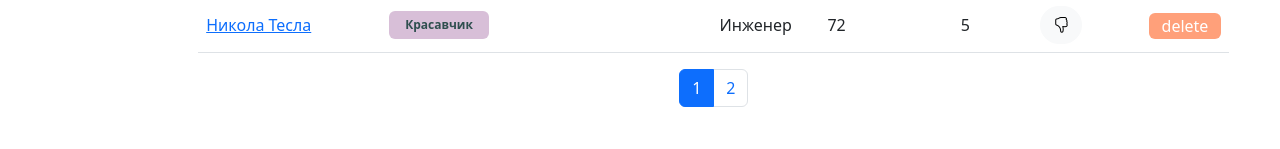
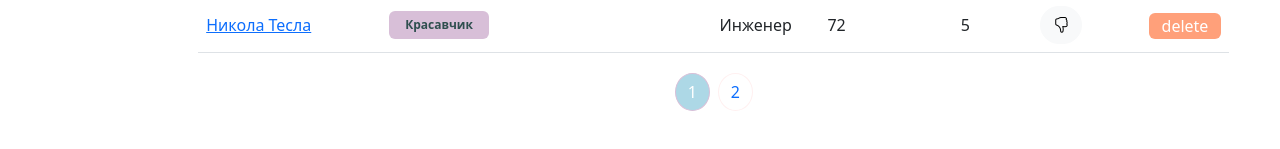
Before and after one commit to V-Ivanich/project_Fast-company, a React (Create React App) app: page /users in a window 1280 px wide. Shown: the part 535-684 px from the top of the page. Built offline with nearby package versions, Linux system fonts and the light colour scheme.

Commit message:
works projects

```diff
--- a/src/App.js
+++ b/src/App.js
@@ -3,7 +3,7 @@ import Users from "./components/users";
 import MenuNav from "./components/menuNav";
 import Main from "./components/layouts/main";
 import Login from "./components/layouts/login";
-// import NotFound from "./components/not_found";
+import NotFound from "./components/not_found";
 import { Switch, Route } from "react-router-dom";
 
 const App = () => {
@@ -14,6 +14,7 @@ const App = () => {
         <Route path="/" exact component={Main} />
         <Route path="/login" component={Login} />
         <Route path="/users/:idParams?" component={Users} />
+        <Route component={NotFound} />
       </Switch>
     </>
   );
--- a/src/components/cardUser.jsx
+++ b/src/components/cardUser.jsx
@@ -1,15 +1,22 @@
 import React from "react";
 import photo from "../image/ava.png";
+import QualitiesList from "./qualitiesList";
+import { useHistory } from "react-router-dom";
+import PropTypes from "prop-types";
 
-const CardUser = (id) => {
-  console.log("card-");
-  return (
+const CardUser = ({ id, data }) => {
+  const history = useHistory();
+  const user = data.find((item) => item._id === id);
+  return !user ? (
+    <h2>Loading ...</h2>
+  ) : (
+    <div className="container">
       <div
         className="card"
         style={{
           width: "18rem",
           background: "#dcdcdc",
-        marginLeft: "5%"
+          marginTop: "10px"
         }}
       >
         <img
@@ -20,25 +27,38 @@ const CardUser = (id) => {
             width: "100px",
             height: "100px",
             display: "block",
-          margin: "6px 0px 0px 20%"
+            margin: "10px 0px 0px 15%"
           }}
         />
         <div className="card-body">
-        <h5 className="card-title">Заголовок карточки</h5>
-        <p className="card-text">{id}</p>
+          <h4 className="card-title">{user.name}</h4>
         </div>
         <ul className="list-group list-group-flush">
-        <li className="list-group-item">An item</li>
-        <li className="list-group-item">A second item</li>
-        <li className="list-group-item">A third item</li>
+          <li className="list-group-item">
+            {`Профессия: ${user.profession.name}`}
+          </li>
+          <li className="list-group-item">
+            {<QualitiesList qualities={user.qualities} />}
+          </li>
+          <li className="list-group-item">{`Встреч : ${user.completedMeetings}`}</li>
+          <li className="list-group-item">{`Рейтинг : ${user.rate}`}</li>
         </ul>
         <div className="card-body">
-        <a href="#" className="card-link">
+          <button
+            type="button"
+            className="btn btn-secondary"
+            onClick={() => history.push("/users")}
+          >
             Вернуться обратно
-        </a>
+          </button>
+        </div>
       </div>
     </div>
   );
 };
+CardUser.propTypes = {
+  id: PropTypes.string,
+  data: PropTypes.array
+};
 
 export default CardUser;
--- a/src/components/linksUser.jsx
+++ b/src/components/linksUser.jsx
@@ -5,7 +5,7 @@ import PropTypes from "prop-types";
 const LinksUser = ({ idUser, nameUser }) => {
   return (
     <>
-      <Link key={nameUser} to={`users/${idUser}`}>
+      <Link key={idUser} to={`users/${idUser}`}>
         {nameUser}
       </Link>
     </>
--- a/src/components/pagination.jsx
+++ b/src/components/pagination.jsx
@@ -15,7 +15,23 @@ const Pagination = ({ itemsCount, pageSize, onPageChange, currentPage }) => {
             className={"page-item" + (page === currentPage ? " active" : "")}
             key={"page_" + page}
           >
-            <button className="page-link" onClick={() => onPageChange(page)}>
+            <button
+              className="page-link m-1"
+              style={
+                page === currentPage
+                  ? {
+                      background: "#ADD8E6",
+                      borderColor: "#D8BFD8",
+                      borderRadius: "50%"
+                    }
+                  : {
+                      background: "#fff",
+                      borderColor: "#fff0f0",
+                      borderRadius: "50%"
+                    }
+              }
+              onClick={() => onPageChange(page)}
+            >
               {page}
             </button>
           </li>
--- a/src/components/users.jsx
+++ b/src/components/users.jsx
@@ -12,9 +12,6 @@ import _ from "lodash";
 
 const Users = () => {
   const { idParams } = useParams();
-  console.log(idParams);
-  if (idParams) return <CardUser id={idParams} />;
-
   const [currentPage, setCurrentPage] = useState(1);
   const [professions, setProfessions] = useState();
   const [selectedProf, setSelectedProf] = useState();
@@ -72,6 +69,7 @@ const Users = () => {
   }, [sortedUsers]);
 
   if (!users) return "loadind....";
+
   const filteredUsers = selectedProf
     ? users.filter(
         (user) =>
@@ -82,6 +80,9 @@ const Users = () => {
   const count = filteredUsers.length;
   sortedUsers = _.orderBy(filteredUsers, [sortBy.path], [sortBy.order]);
   userCrop = paginate(sortedUsers, currentPage, pageSize);
+
+  if (idParams) return <CardUser id={idParams} data={userCrop} />;
+
   const clearFilter = () => {
     setSelectedProf();
   };
```
Also changed, not shown: .prettierrc.js, 1 other file (tests, documents, lock files or other folders). Lines whose indentation alone changed are shown as unchanged.
